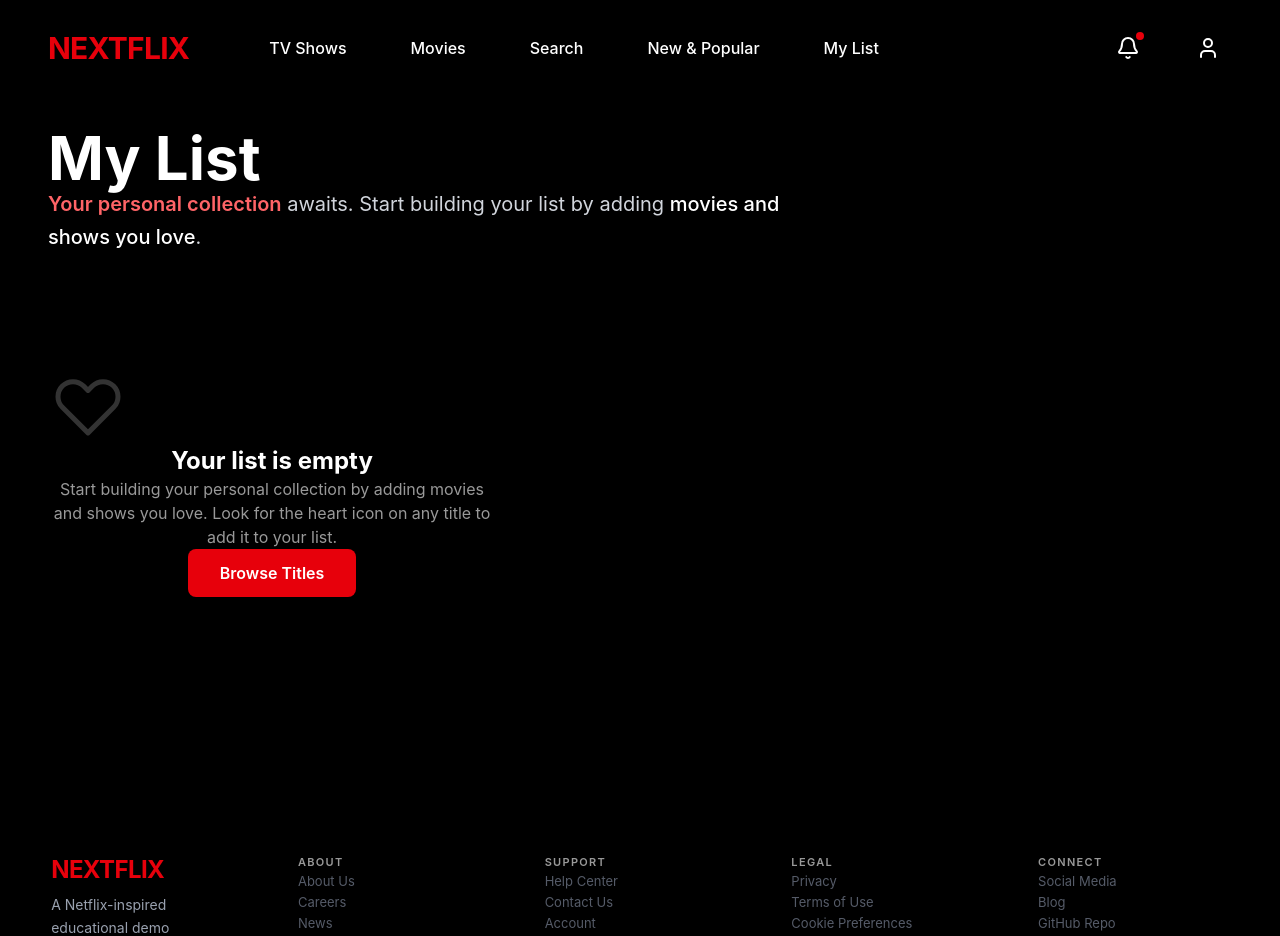
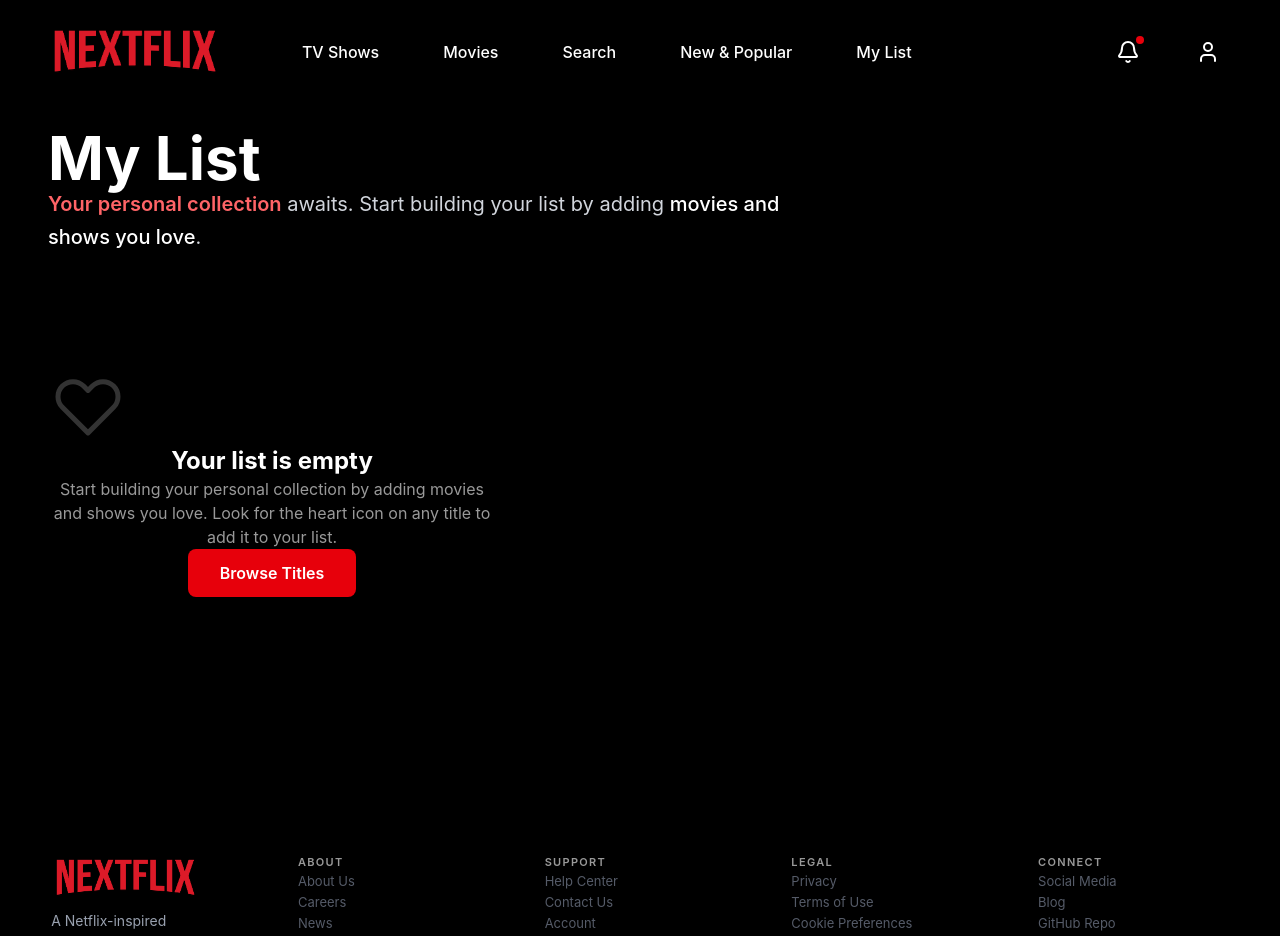
Before and after one commit to IEvangelist/nextflix, a Next.js app: page /my-list in a window 1280 px wide. Shown: the top 936 px of the page. Built offline with nearby package versions, Linux system fonts and the light colour scheme; no server answers; what tmdb-ts would draw is missing.

Commit message:
Refactor code structure for improved readability and maintainability

```diff
--- a/components/Footer.tsx
+++ b/components/Footer.tsx
@@ -1,4 +1,6 @@
 'use client'
+
+import Image from 'next/image'
 
 export default function Footer() {
   const currentYear = new Date().getFullYear()
@@ -18,7 +20,15 @@ export default function Footer() {
         <div className="grid gap-12 md:gap-10 lg:gap-14 [--min:150px] grid-cols-[repeat(auto-fit,minmax(var(--min),1fr))] mb-14 pt-8 pb-8">
           {/* Brand + description */}
           <div className="max-w-sm">
-            <div className="text-2xl font-bold tracking-tight text-red-600 mb-4">NEXTFLIX</div>
+            <div className="mb-4">
+              <Image
+                src="/nextflix-logo.png"
+                alt="NEXTFLIX"
+                width={240}
+                height={80}
+                className="h-12 w-auto"
+              />
+            </div>
             <p className="text-sm text-gray-400 leading-relaxed pb-4 pt-2">
               A Netflix-inspired educational demo showcasing modern{' '}
               <a
--- a/components/Header.tsx
+++ b/components/Header.tsx
@@ -3,6 +3,7 @@
 import { useState, useEffect } from 'react'
 import { Bell, User } from 'lucide-react'
 import Link from 'next/link'
+import Image from 'next/image'
 
 interface HeaderProps {
   isMouseIdle?: boolean
@@ -35,8 +36,18 @@ export default function Header({ isMouseIdle = false }: HeaderProps) {
       >
         {/* Logo */}
         <div className="flex items-center" style={{ gap: 'clamp(2rem, 5vw, 4rem)' }}>
-          <Link href="/" className="text-red-600 text-3xl font-bold tracking-tight hover:text-red-500 transition-colors">
-            NEXTFLIX
+          <Link
+            href="/"
+            className="hover:opacity-80 transition-opacity"
+          >
+            <Image
+              src="/nextflix-logo.png"
+              alt="NEXTFLIX"
+              width={240}
+              height={80}
+              className="h-14 w-auto"
+              priority
+            />
           </Link>
 
           {/* Navigation Menu */}
```
Also changed, not shown: public/nextflix-logo.png (added).
